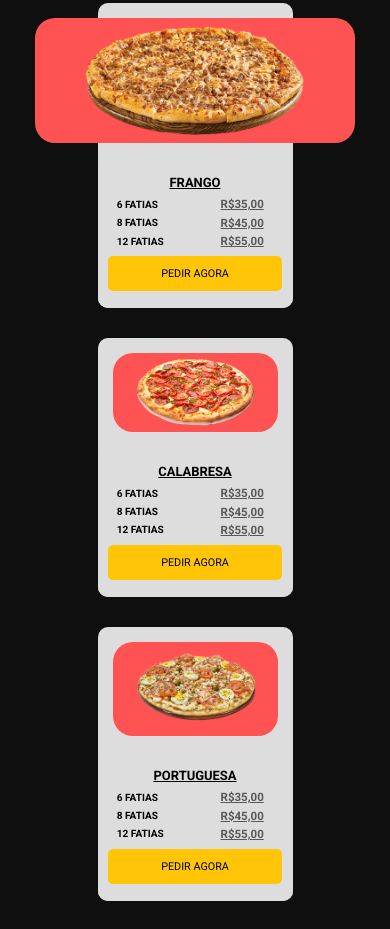
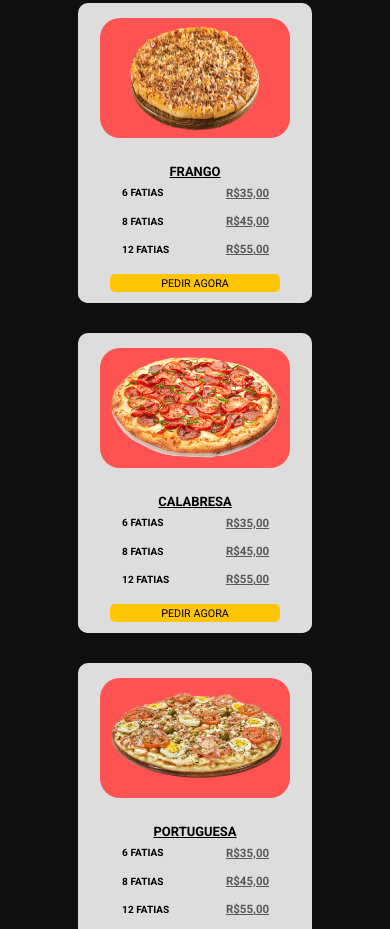
Before and after one commit to AgenciaByteFlow/Pizzaria, a plain HTML site: page index.html in a window 390 px wide. Shown: the part 1677-2606 px from the top of the page. Drawn offline with nearby package versions, Linux system fonts and the light colour scheme.

Commit message:
responsivo

```diff
--- a/style.css
+++ b/style.css
@@ -238,7 +238,8 @@ html{
     justify-content: center;
     align-items: center;
     grid-template-columns: 150px 150px;
-    margin-left: 6rem;
+    margin-left: 7rem;
+    padding-bottom:10px;
 }
 
 .itens-cardapio .info h4 span{
@@ -264,9 +265,6 @@ html{
     padding: 25px;
 }
 
-.itens-cardapio .pizza .frango{
-    width: 320px;
-}
 
 .itens-cardapio .pizza .chocolate{
     padding-top: 35px;
@@ -371,6 +369,11 @@ footer{
     html{
         font-size: 50%;
     }
+
+    .itens-cardapio .info h4{
+        margin-left: 11rem;
+    }
+
 }
 
 @media (max-width: 768px){
@@ -521,6 +524,11 @@ footer{
         grid-template-columns: repeat(auto-fit, minmax(50px, 350px));
     }
 
+    .itens-cardapio .info h4{
+        margin-left: 13.5rem;
+    }
+
+
     .sobre-nos img{
         width: 400px;
         height: 250px;
@@ -589,11 +597,10 @@ footer{
         text-align: center;
     }
 
-    .itens-cardapio{
-        width: 50%;
-        justify-content: center;
-        grid-template-columns: repeat(auto-fit,minmax(50px, 350px));
-}
+   .frango{
+    width: 200px;
+   }
+
 }
 
 @media (max-width: 395px){
@@ -619,14 +626,13 @@ footer{
     }
 
     .itens-cardapio{
-        width: 50%;
+        width: 60%;
         justify-content: center;
-        grid-template-columns: repeat(auto-fit,minmax(50px, 350px));
     }
 
     .itens-cardapio img{
-        width: 80%;
-        height: auto;
+        width: 190px;
+        height: 120px;
     }
 
     .itens-cardapio div{
@@ -646,7 +652,24 @@ footer{
     }
 
     .itens-cardapio .info .pedir{
-        width: 100%;
+        width: 80%;
         font-size: 1.5rem;
+        height: 100px;
+    }
+
+    .farngo{
+        height: 40%;
+    }
+
+}
+
+@media (max-width: 350px){
+    .itens-cardapio .pizza{
+        margin: 10px;
+        width: 150px;
+    }
+
+    .itens-cardapio .pizza img{
+        width: 90%;
     }
 }
```
